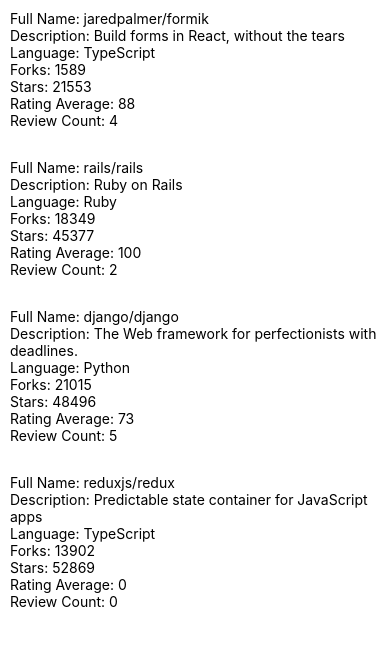
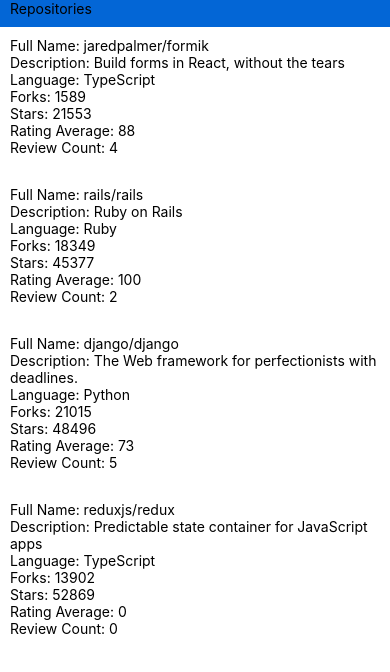
Before and after one commit to mmucahitOt/rate-repository-app, a React Native app: screen / in a window 390 px wide. Shown: the top 672 px of the page. Built offline with nearby package versions, Linux system fonts and the light colour scheme.

Commit message:
Exercise 10.4: the app bar is implemented

```diff
--- a/App.js
+++ b/App.js
@@ -1,7 +1,7 @@
-import RepositoryList from "./src/components/RepositoryList";
+import Main from "./src/components/Main";
 
 const App = () => {
-  return <RepositoryList />;
+  return <Main />;
 };
 
 export default App;
--- a/src/components/Main.jsx
+++ b/src/components/Main.jsx
@@ -1,20 +1,13 @@
-import Constants from 'expo-constants';
-import { Text, StyleSheet, View } from 'react-native';
-
-const styles = StyleSheet.create({
-  container: {
-    marginTop: Constants.statusBarHeight,
-    flexGrow: 1,
-    flexShrink: 1,
-  },
-});
+import { View } from 'react-native';
+import Body from './body/Body';
+import AppBar from './appBar/AppBar';
 
 const Main = () => {
   return (
-    <View style={styles.container}>
-      <Text>Rate Repository Application</Text>
-    </View>
-  );
+  <View>
+    <AppBar />
+    <Body />
+  </View>);
 };
 
 export default Main;
--- /dev/null
+++ b/src/components/appBar/AppBar.jsx
@@ -0,0 +1,23 @@
+import { View, StyleSheet } from 'react-native';
+import Constants from 'expo-constants';
+import theme from '../../configs/theme';
+import AppBarItem from './components/AppBarItem';
+
+const styles = StyleSheet.create({
+  container: {
+    paddingTop: Constants.statusBarHeight,
+    backgroundColor: theme.colors.primary,
+    flexDirection: 'row',
+    justifyContent: 'flex-start',
+    alignItems: 'center',
+    padding: 10,
+  },
+});
+
+const AppBar = () => {
+  return <View style={styles.container}>
+    <AppBarItem />
+  </View>;
+};
+
+export default AppBar;
--- /dev/null
+++ b/src/components/appBar/components/AppBarItem.jsx
@@ -0,0 +1,10 @@
+import { Text, View } from 'react-native';
+
+const AppBarItem = () => {
+  return <View>
+    <Text>Repositories</Text>
+  </View>
+
+};
+
+export default AppBarItem;
--- /dev/null
+++ b/src/components/body/Body.jsx
@@ -0,0 +1,13 @@
+import { View } from 'react-native';
+import RepositoryList from './components/repositortyList/RepositoryList';
+
+
+const Body = () => {
+  return (
+    <View>
+      <RepositoryList />
+    </View>
+  );
+};
+
+export default Body;
--- a/src/components/RepositoryList.jsx
+++ b/src/components/body/components/repositortyList/RepositoryList.jsx
@@ -1,5 +1,5 @@
 import { FlatList, View, StyleSheet } from 'react-native';
-import RepositoryItem from './RepositoryItem';
+import RepositoryItem from './components/RepositoryItem';
 
 const styles = StyleSheet.create({
   separator: {
--- /dev/null
+++ b/src/configs/theme.js
@@ -0,0 +1,20 @@
+const theme = {
+  colors: {
+    textPrimary: '#24292e',
+    textSecondary: '#586069',
+    primary: '#0366d6',
+  },
+  fontSizes: {
+    body: 14,
+    subheading: 16,
+  },
+  fonts: {
+    main: 'System',
+  },
+  fontWeights: {
+    normal: '400',
+    bold: '700',
+  },
+};
+
+export default theme;
```
Also changed, not shown: src/components/common/Text.jsx (added, +39 -0 lines), src/temp/FlexBoxExample.jsx (added, +48 -0 lines), src/components/body/components/repositortyList/components/RepositoryItem.jsx (renamed from src/components/RepositoryItem.jsx).
